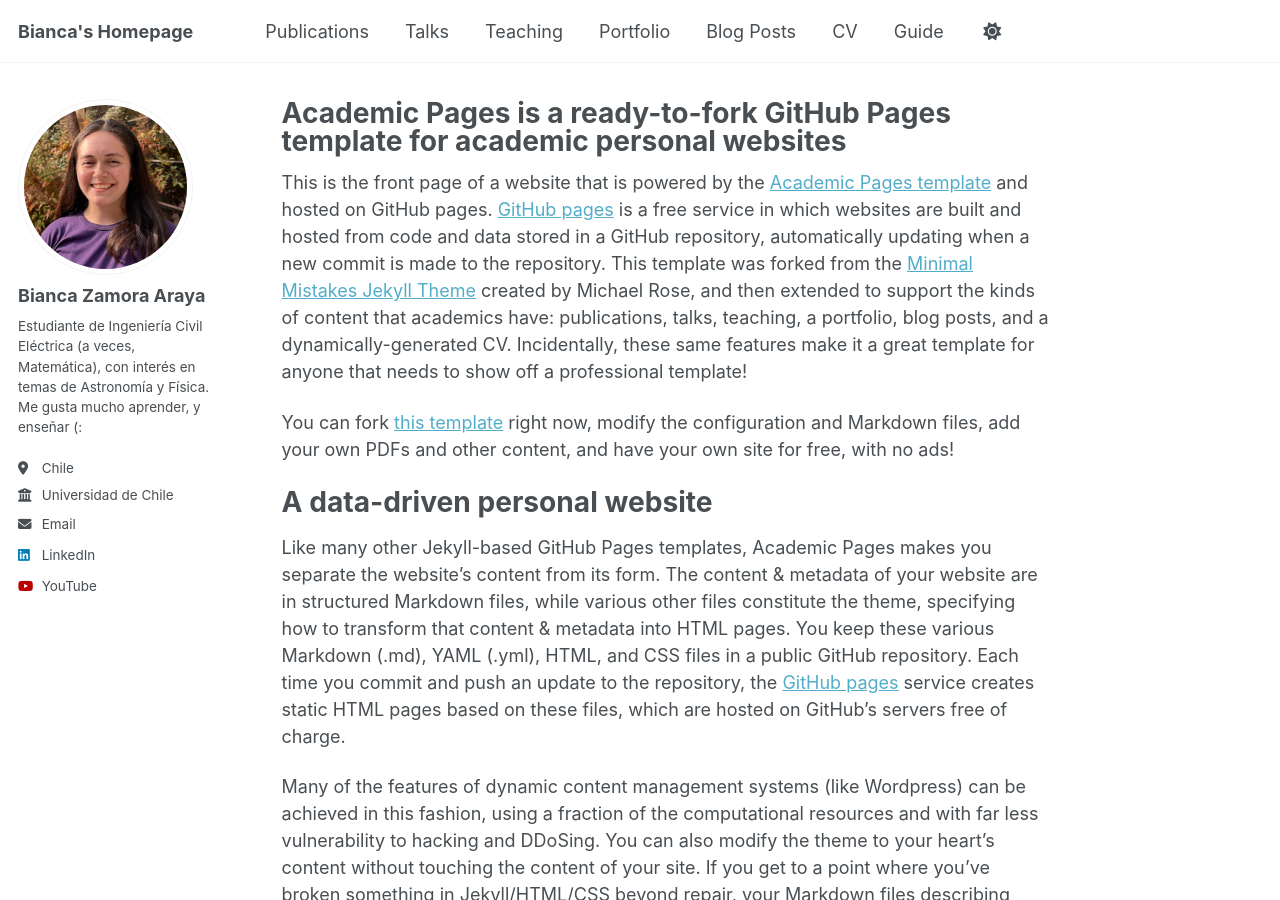
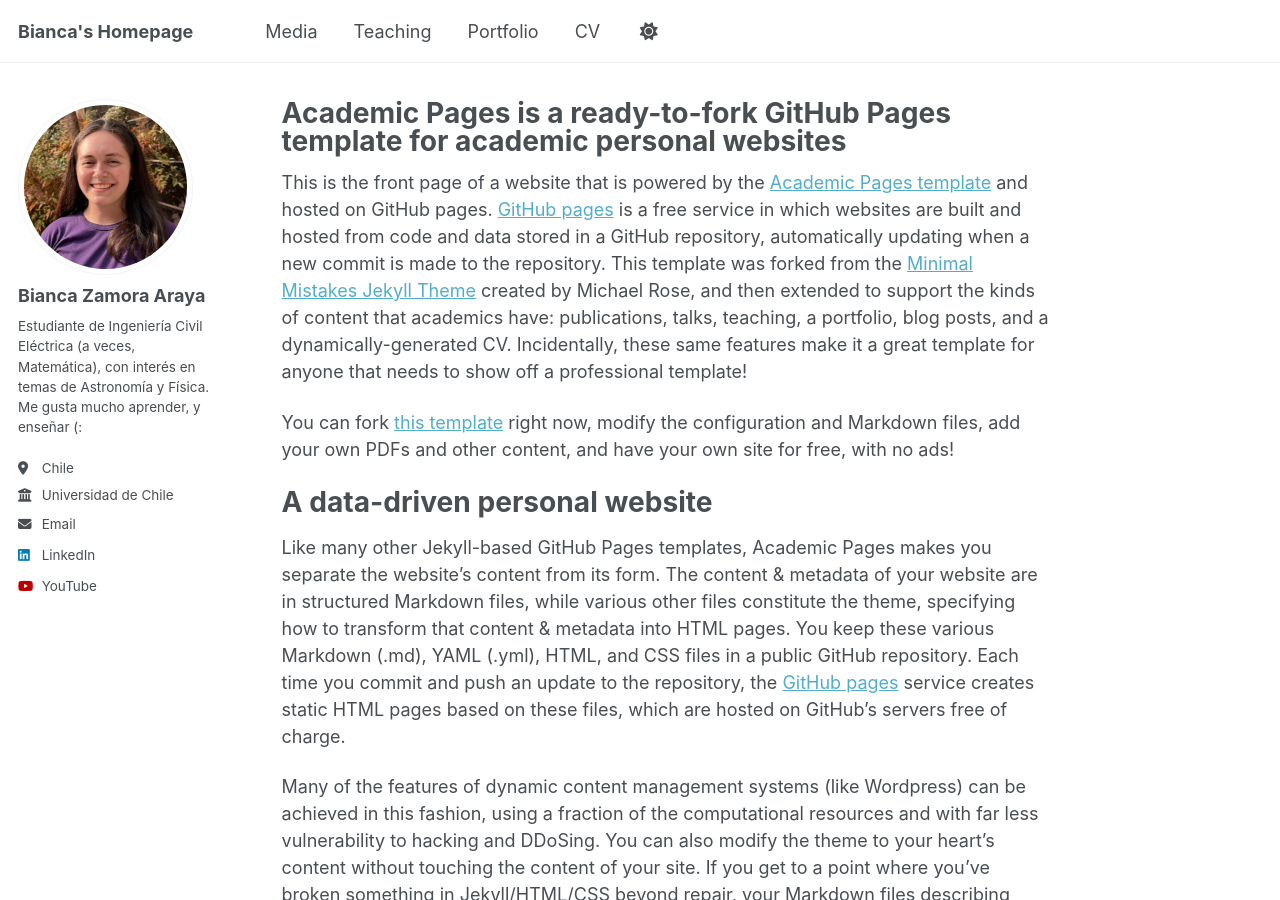
Before and after one commit to Bianca-Zamora-Araya/Bianca-Zamora-Araya.github.io, a Jekyll site: the page built from _pages/about.md, in a window 1280 px wide and 900 px high. Built offline with Jekyll 4.4.1, drawn with Linux system fonts in a browser that asks for light colours; a script that is not in the unit is left out.

Commit message:
Update navigation.yml

```diff
--- a/_data/navigation.yml
+++ b/_data/navigation.yml
@@ -8,11 +8,11 @@
 #      Markdown formatted page while the second is generated using JSON.
 
 main:
-  - title: "Publications"
-    url: /publications/
+  #- title: "Publications"
+  #  url: /publications/
 
-  - title: "Talks"
-    url: /talks/
+  - title: "Media"
+    url: /media/
 
   - title: "Teaching"
     url: /teaching/
@@ -20,8 +20,8 @@ main:
   - title: "Portfolio"
     url: /portfolio/
 
-  - title: "Blog Posts"
-    url: /year-archive/
+  #- title: "Blog Posts"
+  #  url: /year-archive/
 
   - title: "CV"
     url: /cv/
@@ -29,5 +29,5 @@ main:
   # - title: "CV"
   #   url: /cv-json/
 
-  - title: "Guide"
-    url: /markdown/
+  #- title: "Guide"
+  #  url: /markdown/
```
